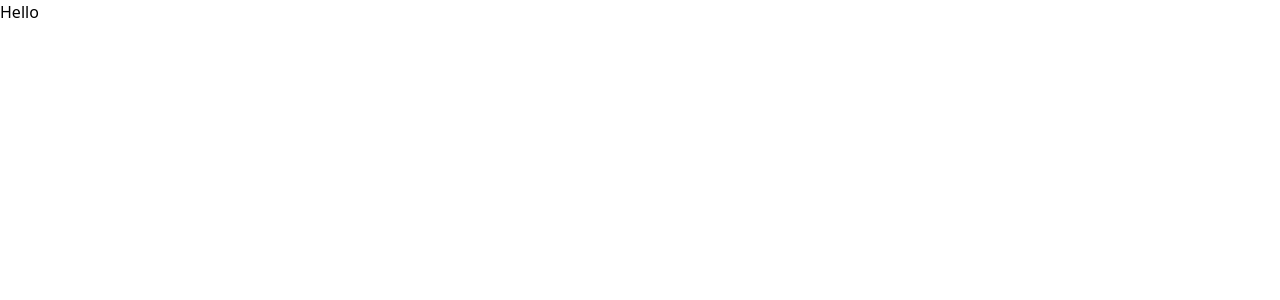
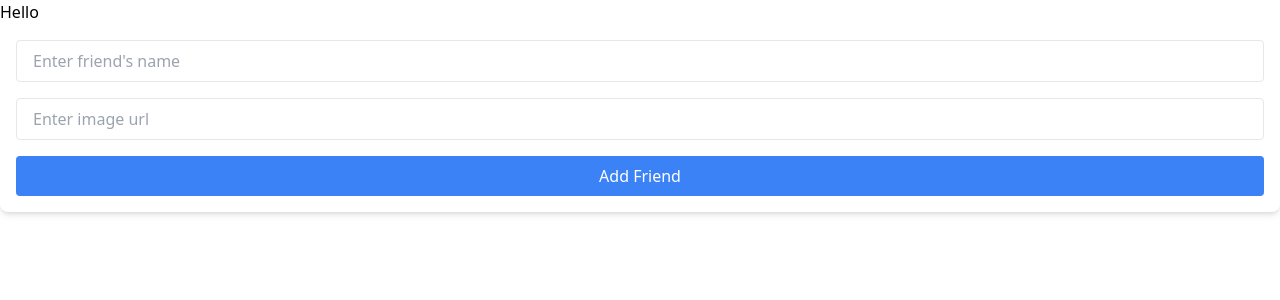
Before and after one commit to cedekpoole/split-da-bill, a React (Vite) app: page / in a window 1280 px wide. Shown: the top 300 px of the page. Built offline with nearby package versions, Linux system fonts and the light colour scheme.

Commit message:
create friend form component static template

```diff
--- a/src/App.jsx
+++ b/src/App.jsx
@@ -1,7 +1,10 @@
+import FriendForm from "./components/FriendForm";
+
 function App() {
   return (
     <>
       <p>Hello</p>
+      <FriendForm />
     </>
   );
 }
--- /dev/null
+++ b/src/components/FriendForm.jsx
@@ -0,0 +1,22 @@
+export default function FriendForm() {
+  return (
+    <form className="flex flex-col space-y-4 p-4 bg-white shadow-md rounded-lg">
+      <input
+        type="text"
+        className="border rounded px-4 py-2"
+        placeholder="Enter friend's name"
+      />
+      <input
+        type="url"
+        className="border rounded px-4 py-2"
+        placeholder="Enter image url"
+      />
+      <button
+        type="submit"
+        className="bg-blue-500 text-white py-2 rounded hover:bg-blue-600"
+      >
+        Add Friend
+      </button>
+    </form>
+  );
+}
```
